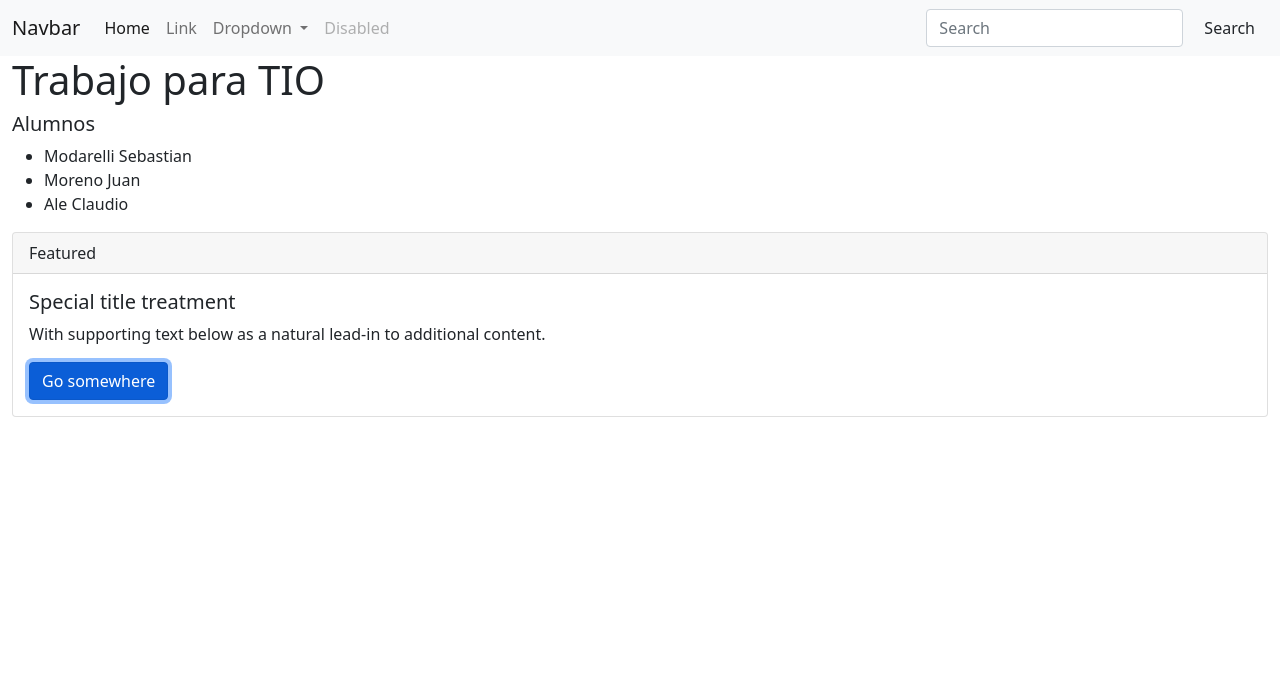
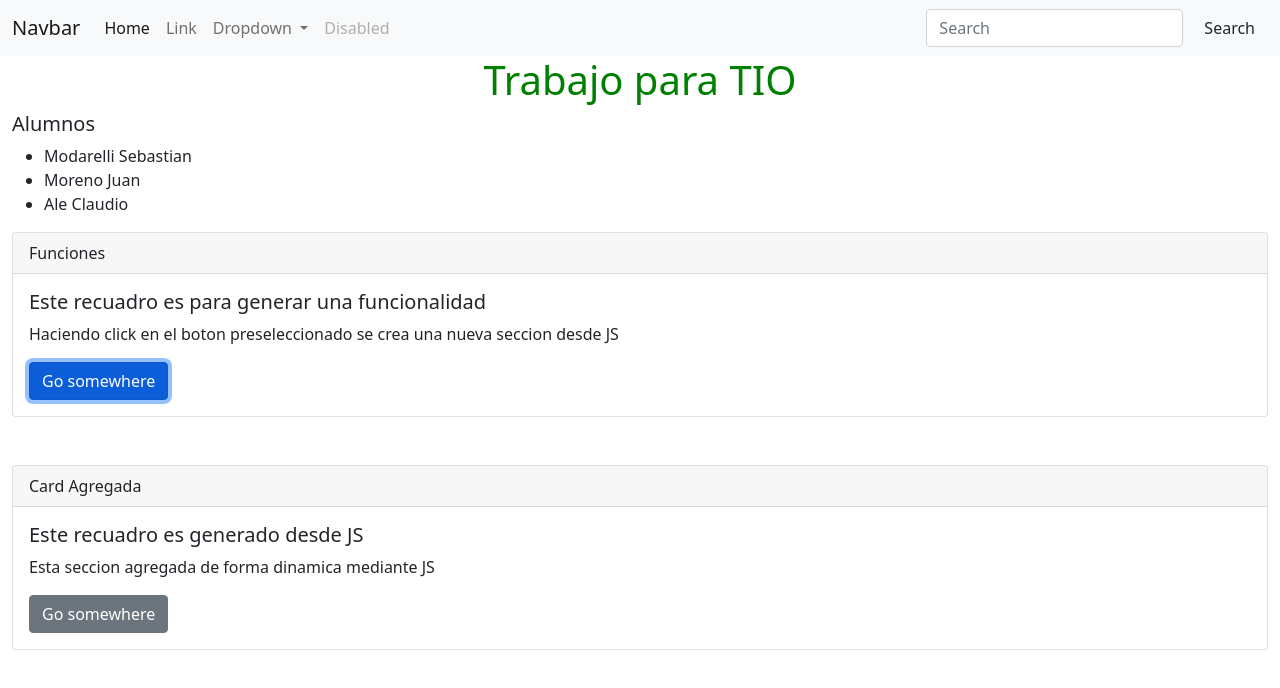
Before and after one commit to juanml30/tiotpe, a plain HTML site: page index.html in a window 1280 px wide. Both pictures are taken after a click on the link "Go somewhere". Drawn offline with nearby package versions, Linux system fonts and the light colour scheme.

Commit message:
agregado detalles

```diff
--- a/asssets/js/main.js
+++ b/asssets/js/main.js
@@ -0,0 +1,27 @@
+"use strict";
+let sectionNew = document.querySelector("#newSection");
+let button = document.querySelector("#buttonCreator");
+
+button.addEventListener("click", addNewSection);
+
+function addNewSection() {
+    sectionNew.innerHTML = `
+    <div class="card">
+    <div class="card-header">Card Agregada</div>
+    <div class="card-body">
+        <h5 class="card-title">
+            Este recuadro es generado desde JS
+        </h5>
+        <p class="card-text">
+            Esta seccion agregada de forma dinamica mediante JS
+        </p>
+        <a href="#" class="btn btn-secondary" id="buttonHide" onclick="hideSection()"
+                        >Go somewhere</a>
+    </div>
+</div>`;
+    sectionNew.classList.remove("hide");
+}
+
+function hideSection() {
+    sectionNew.classList.add("hide");
+}
--- a/index.html
+++ b/index.html
@@ -12,6 +12,7 @@
             integrity="sha384-1BmE4kWBq78iYhFldvKuhfTAU6auU8tT94WrHftjDbrCEXSU1oBoqyl2QvZ6jIW3"
             crossorigin="anonymous"
         />
+        <link rel="stylesheet" href="style.css" />
     </head>
     <body>
         <nav class="navbar navbar-expand-lg navbar-light bg-light">
@@ -118,16 +119,22 @@
             </ul>
 
             <div class="card">
-                <div class="card-header">Featured</div>
+                <div class="card-header">Funciones</div>
                 <div class="card-body">
-                    <h5 class="card-title">Special title treatment</h5>
+                    <h5 class="card-title">
+                        Este recuadro es para generar una funcionalidad
+                    </h5>
                     <p class="card-text">
-                        With supporting text below as a natural lead-in to
-                        additional content.
+                        Haciendo click en el boton preseleccionado se crea una
+                        nueva seccion desde JS
                     </p>
-                    <a href="#" class="btn btn-primary">Go somewhere</a>
+                    <a href="#" class="btn btn-primary" id="buttonCreator"
+                        >Go somewhere</a
+                    >
                 </div>
             </div>
+            <div id="newSection" class="mt-5"></div>
         </div>
+        <script src="./asssets/js/main.js"></script>
     </body>
 </html>
--- a/style.css
+++ b/style.css
@@ -1,14 +1,17 @@
 h1 {
     color: green;
     font-size: 40px;
-    text-align:center;
+    text-align: center;
 }
 
-h2  {
-    background-color:rgb(155, 155, 155);
-
+h2 {
+    background-color: rgb(155, 155, 155);
 }
 
 navbar {
     background-color: #f0f0f0;
 }
+
+.hide {
+    display: none !important;
+}
```
